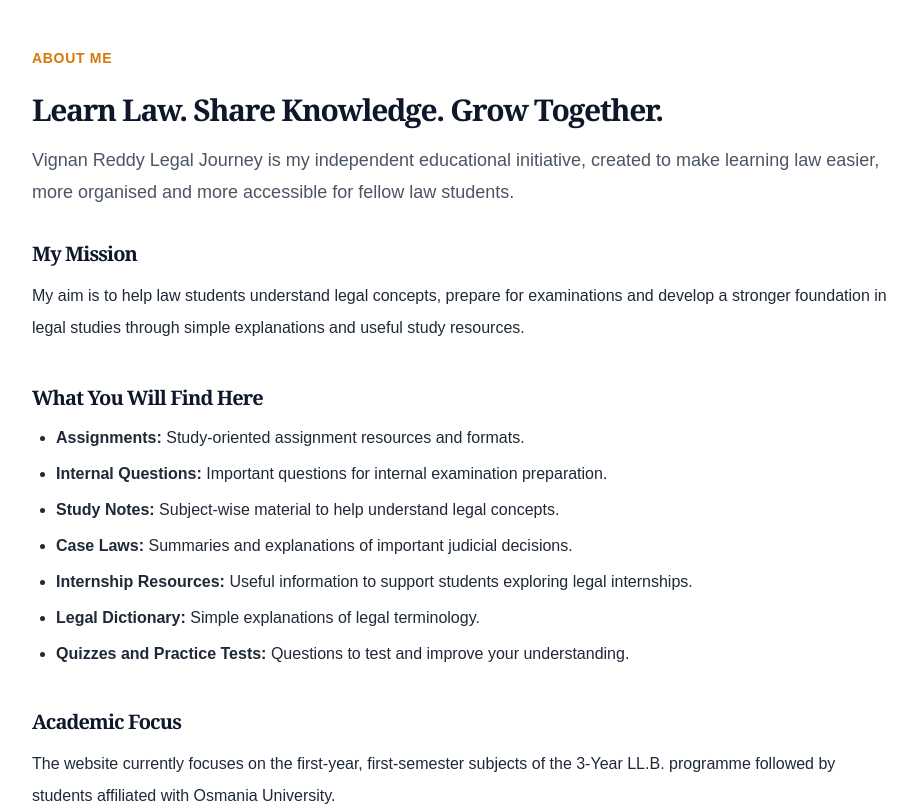
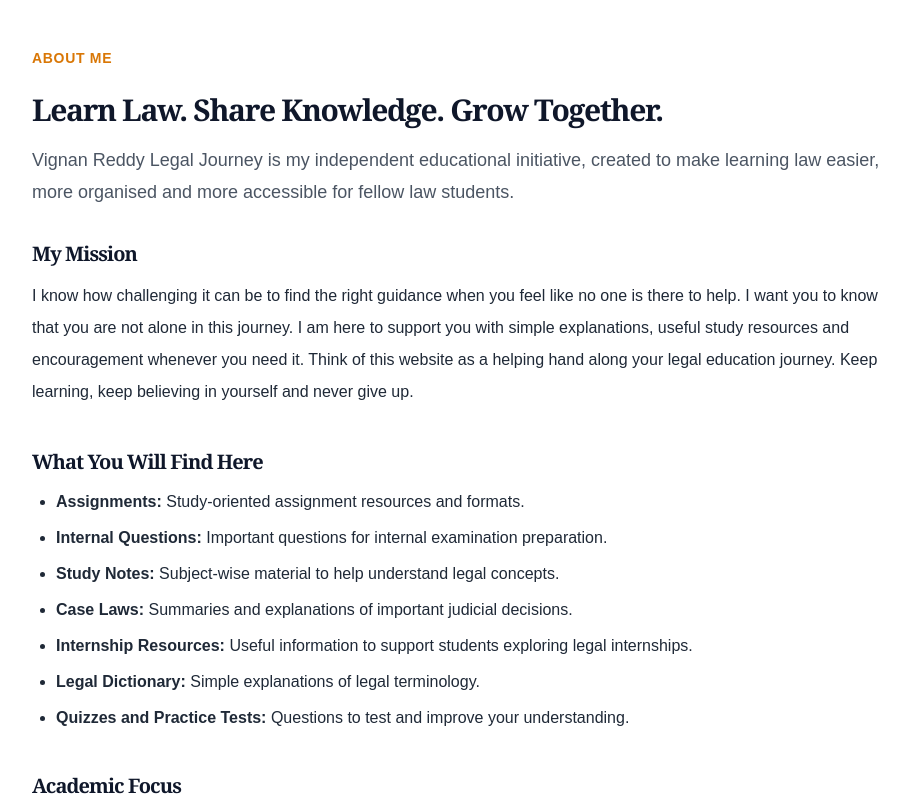
Before and after one commit to Vr7solutions/vignanreddy-legal-journey, a Next.js app: page /about in a window 1280 px wide. Shown: the top 806 px of the page, without its empty margins (180-1097 px from the left). Built offline with nearby package versions, Linux system fonts and the light colour scheme.

Commit message:
Revise mission statement for clarity and support
Expanded the mission statement to provide more support and encouragement for law students.

```diff
--- a/app/about/page.tsx
+++ b/app/about/page.tsx
@@ -28,9 +28,13 @@ export default function AboutPage() {
       <section className="mb-10">
         <h2 className="mb-3 text-xl font-bold text-slate-900">My Mission</h2>
         <p className="leading-8">
-          My aim is to help law students understand legal concepts, prepare
-          for examinations and develop a stronger foundation in legal studies
-          through simple explanations and useful study resources.
+          I know how challenging it can be to find the right guidance when you
+          feel like no one is there to help. I want you to know that you are
+          not alone in this journey. I am here to support you with simple
+          explanations, useful study resources and encouragement whenever
+          you need it. Think of this website as a helping hand along your
+          legal education journey. Keep learning, keep believing in yourself
+          and never give up.
         </p>
       </section>
 
```
